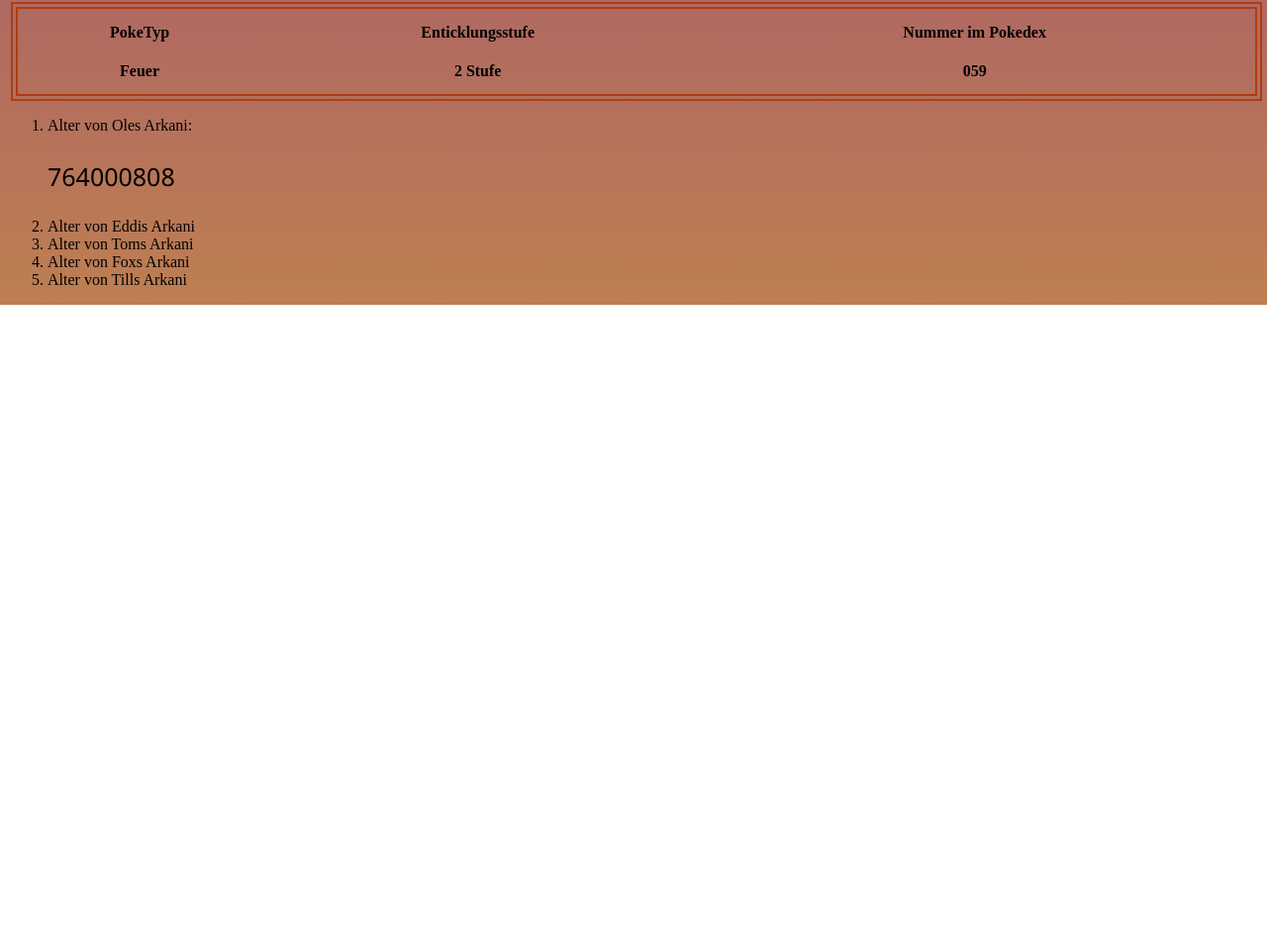
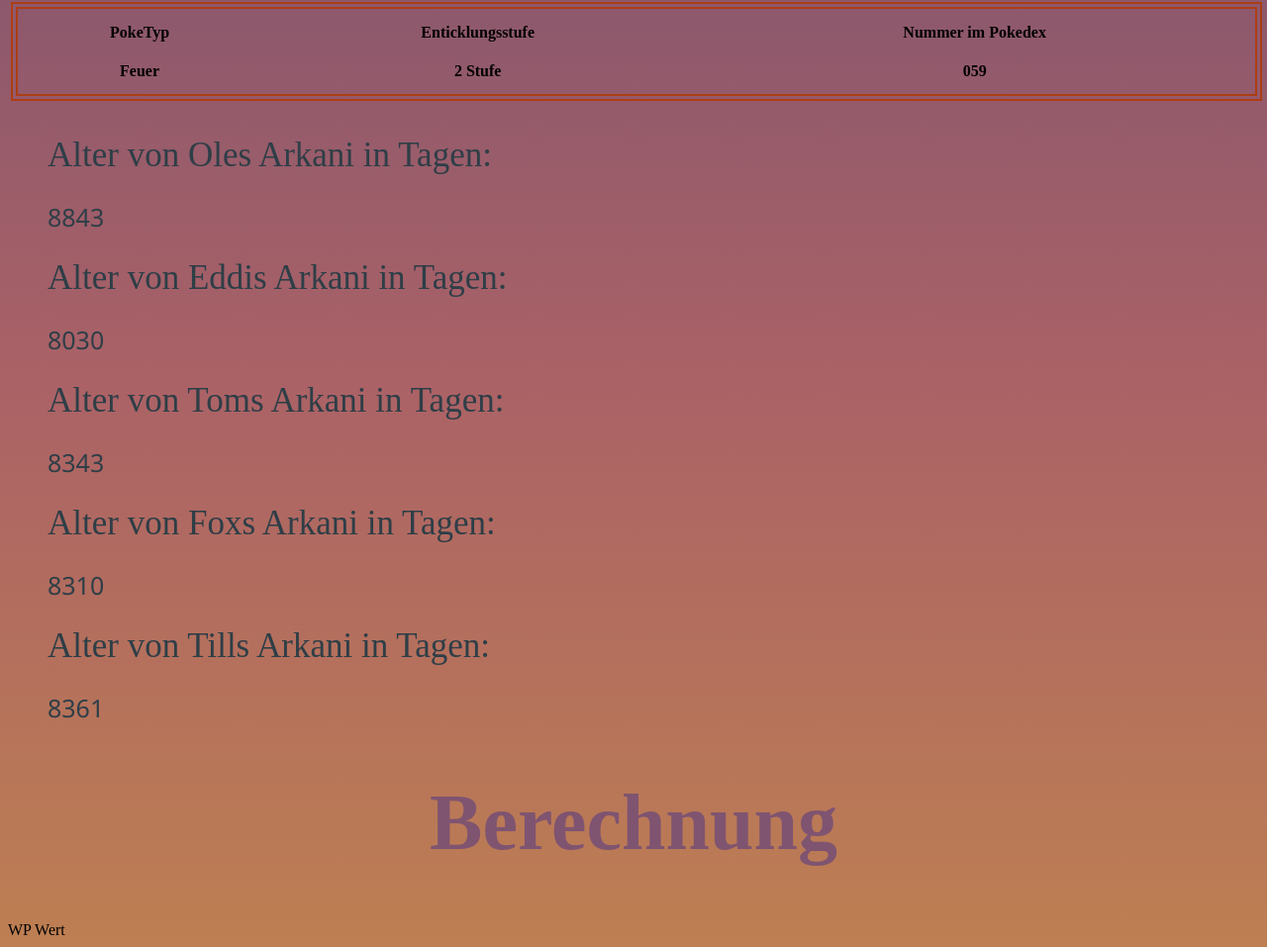
Before and after one commit to Tillsen/Arkani-Website, a plain HTML site: page index.html in a window 1280 px wide. Shown: the part 1310-2267 px from the top of the page at 99% size. Before the commit the page ends 1618 px from the top, so only its background shows below. Drawn offline with Linux system fonts and the light colour scheme.

Commit message:
Berechung der Werte

```diff
--- a/css/style.css
+++ b/css/style.css
@@ -34,6 +34,11 @@
     color: #2e3e47;
 }
 
+.Alter {
+    font-size: 35px;
+    list-style-type: none;
+    color: #2e3e47;
+}
 body {
     background-image: linear-gradient(to top, #be7f52, #ab6266, #7f5470, #4d4963, #2e3a45);;
     background-repeat: no-repeat;
--- a/index.html
+++ b/index.html
@@ -44,16 +44,27 @@
                 </table>
 
                 <ol class="Alter">
-                    <li>Alter von Oles Arkani: <p id="ole">0</p></li>
-                    <li>Alter von Eddis Arkani</li>
-                    <li>Alter von Toms Arkani</li>
-                    <li>Alter von Foxs Arkani</li>
-                    <li>Alter von Tills Arkani</li>
+                    <li>Alter von Oles Arkani in Tagen: <p id="ole">0</p></li>
+                    <li>Alter von Eddis Arkani in Tagen: <p id="eddi">0</p></li>
+                    <li>Alter von Toms Arkani in Tagen: <p id="tom">0</p></li>
+                    <li>Alter von Foxs Arkani in Tagen: <p id="fox">0</p></li>
+                    <li>Alter von Tills Arkani in Tagen: <p id="till">0</p></li>
                 </ol>
                    </table>
 
                    <script>
-                        setInterval(startTime(1994, 4, 11), 1000);
+                            startTime(1994, 4, 11, "ole")
+                            startTime(1996, 7, 1, "eddi")
+                            startTime(1995, 8, 23, "tom")
+                            startTime(1995, 9, 26, "fox")
+                            startTime(1995, 8, 5, "till")
                     </script>
+
+                            <h1 id="Berechnung">Berechnung</h1>
+                                <form action="process-php" method="POST">
+                                    <div>
+                                        <label>WP Wert</label>
+                                    </div>
+                                </form>
     </body>
 </html>
--- a/script.js
+++ b/script.js
@@ -1,10 +1,8 @@
-function startTime(year, month, day) {
+function startTime(year, month, day, id) {
 	var birthday = new Date(year, month, day);
-	console.log(birthday)
-	var today = new Date()
+	var today = new Date();
 	var timeDiff = today.getTime() - birthday.getTime()
-	var SecDiff = Math.ceil(timeDiff / (1000));
-	console.log(SecDiff)
-	document.getElementById('ole').innerHTML = SecDiff;
+	var SecDiff = Math.abs(Math.ceil(timeDiff / (1000*60*60*24)));
+	document.getElementById(id).innerHTML = SecDiff;
 
 }
```
Also changed, not shown: Arkani.jpeg (deleted).
